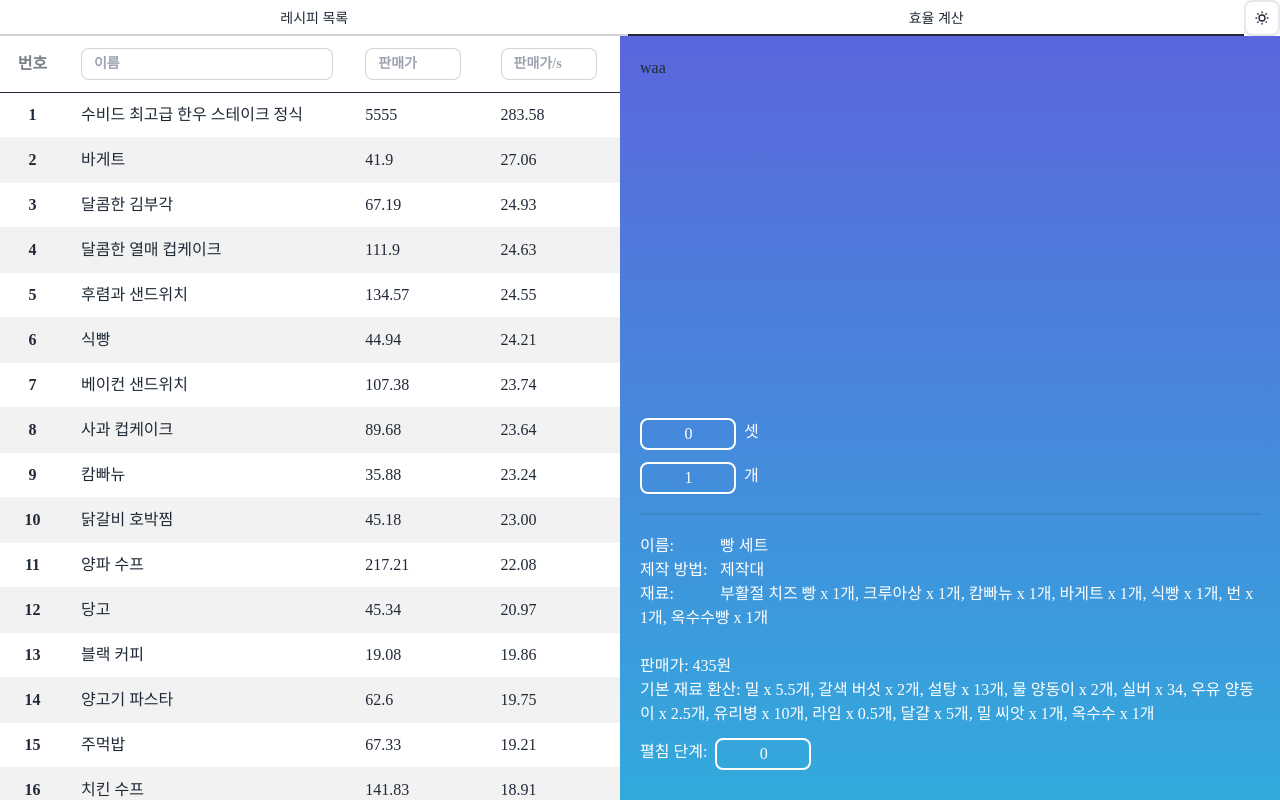
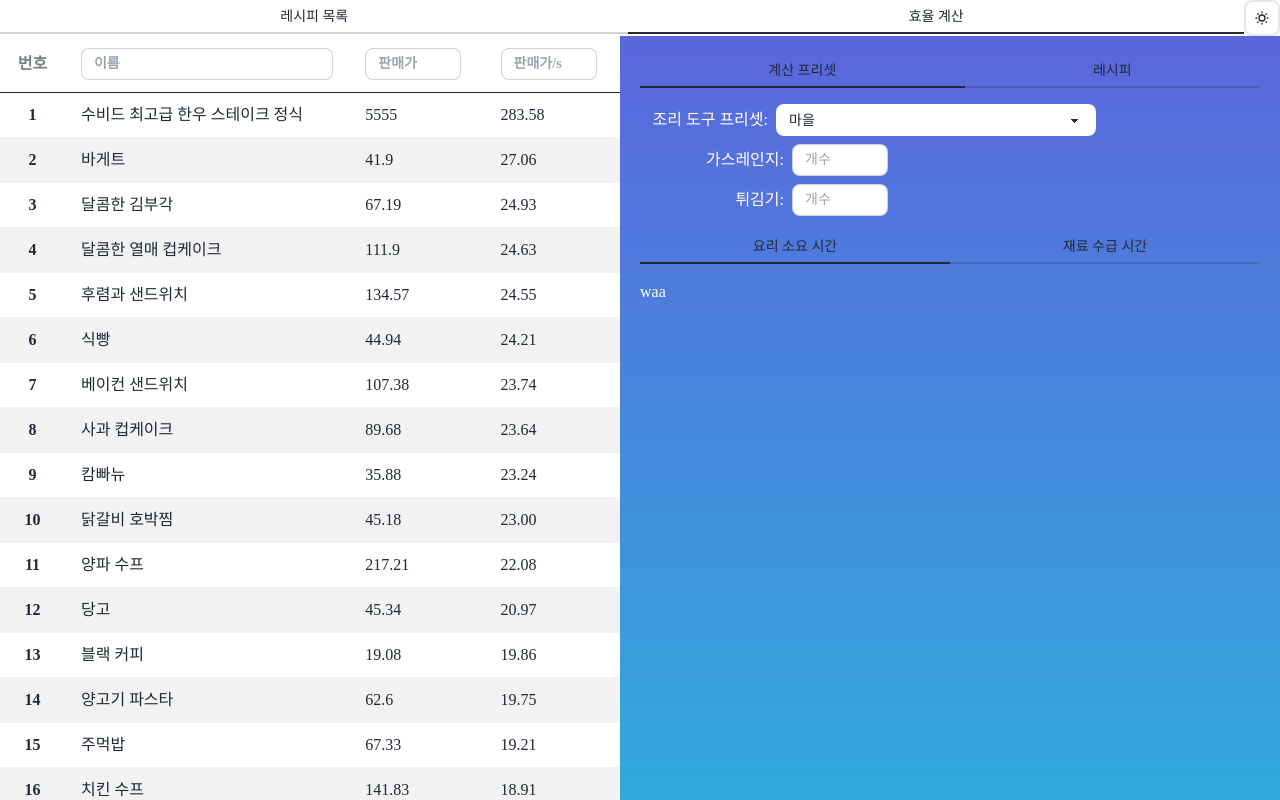
Before and after one commit to kis-75/mcgomserverrecipe, a SvelteKit app: page /efficiency in a window 1280 px wide. Built offline with nearby package versions, Linux system fonts and the light colour scheme; a web font is replaced by a local one.

Commit message:
Update: cooking tool presets
- 프리셋 조정 기능 추가중. WIP

```diff
--- /dev/null
+++ b/src/lib/presets.js
@@ -0,0 +1,36 @@
+/**
+ * @typedef {Object} CookingToolsPreset
+ * @property {number} [가스레인지]
+ * @property {number} [튀김기]
+ */
+
+/** @type {CookingToolsPreset} */
+export const cookingToolsPresetExample = {}; // CookingToolsPreset Type 정의용 객체
+
+/** @type {Object<string, CookingToolsPreset>} */
+const defaultCookingToolsPresets = {
+    "마을": {
+        "가스레인지": 32,
+        "튀김기": 1
+    }
+}
+
+function saveDefaultCookingToolsPresets() {
+    window.localStorage.setItem("presets:cookingTool", JSON.stringify(defaultCookingToolsPresets))
+}
+
+export function getAllCookingToolsPresets() {
+    console.log("loading...")
+    try {
+        const presetEntriesJson = window.localStorage.getItem("presets:cookingTool")
+
+        if (!presetEntriesJson) {
+            saveDefaultCookingToolsPresets()
+            return JSON.parse(JSON.stringify(defaultCookingToolsPresets))
+        }
+        return JSON.parse(presetEntriesJson)
+    } catch (e) {
+        console.log("요리 도구 프리셋 로드 실패")
+        console.log(e)
+    }
+}
--- a/src/routes/+layout.svelte
+++ b/src/routes/+layout.svelte
@@ -8,7 +8,7 @@
 <div class="flex flex-col h-full w-full font-['Gowun_Dodum']">
     <nav>
         <div class="flex flex-row">
-            <div role="tablist" class="tabs tabs-bordered flex-grow">
+            <div role="tablist" class="tabs tabs-bordered flex-grow pb-0.5">
                 <a role="tab" class="tab {$page.url.pathname === `${base}/recipe_list` ? 'tab-active' : ''}"  href="{base}/recipe_list">레시피 목록</a>
                 <a role="tab" class="tab {$page.url.pathname === `${base}/efficiency` ? 'tab-active' : ''}" href="{base}/efficiency">효율 계산</a>
             </div>
--- a/src/routes/efficiency/+page.svelte
+++ b/src/routes/efficiency/+page.svelte
@@ -2,7 +2,10 @@
 <script>
     import EfficiencyTable from "./components/EfficiencyTable.svelte";
     import RecipeDetail from "../recipe_list/components/RecipeDetail.svelte";
-    let selectedRecipeName = $state('빵 세트')
+    import EfficiencyPresetMenu from "./components/EfficiencyPresetMenu.svelte";
+    let selectedRecipeName = $state('')
+
+    let selectedRightPanelTabIndex = $state(0)
 </script>
 
 <div class="h-full w-full min-h-0">
@@ -10,13 +13,27 @@
         <div class="panel left-panel">
             <EfficiencyTable bind:selectedRecipeName={selectedRecipeName} />
         </div>
-        <div class="panel right-panel">
-            <div class="flex flex-col h-full">
-                <!-- TODO 다른걸로 바꿔야됨 -->
-                <div class="flex-1 h-full">waa</div>
-                <div class="flex-1 h-full overflow-y-auto">
-                    <RecipeDetail { selectedRecipeName }/>
+        <div class="panel right-panel ">
+            <div class="flex flex-col h-full text-white">
+                <div role="tablist" class="tabs tabs-bordered mb-4">
+                    <button role="tab" class="tab"
+                        class:tab-active={selectedRightPanelTabIndex === 0}
+                        onclick={() => selectedRightPanelTabIndex = 0}
+                    >계산 프리셋</button>
+                    <button role="tab" class="tab"
+                        class:tab-active={selectedRightPanelTabIndex === 1}
+                        onclick={() => selectedRightPanelTabIndex = 1}
+                    >레시피</button>
                 </div>
+                {#if selectedRightPanelTabIndex === 0}
+                    <div class="flex-1 h-full" style:display={selectedRightPanelTabIndex === 0 ? 'block' : 'none'}>
+                        <EfficiencyPresetMenu/>
+                    </div>
+                {:else if selectedRightPanelTabIndex === 1}
+                    <div class="flex-1 h-full overflow-y-auto" style:display={selectedRightPanelTabIndex === 1 ? 'block' : 'none'}>
+                        <RecipeDetail { selectedRecipeName }/>
+                    </div>
+                {/if}
             </div>
         </div>
     </div>
--- /dev/null
+++ b/src/routes/efficiency/components/EfficiencyPresetMenu.svelte
@@ -0,0 +1,71 @@
+<script>
+    import EfficiencyTableRow from "./EfficiencyTableRow.svelte"
+    import { RECIPES, RecipeExample } from '$lib/recipes.js'
+    import { recipeHandler } from "$lib/recipe_handler"
+    import { calculateRecipeEstimatedTime } from "../calc_efficiency"
+    import { getAllCookingToolsPresets } from "$lib/presets";
+
+    let selectedTabIndex = $state(0)
+
+    /** @type {{[presetName: string]: import("$lib/presets").CookingToolsPreset}} */
+    let cookingToolsPresetEntries = $state(getAllCookingToolsPresets())
+
+    $effect(() => {
+
+    })
+</script>
+
+<div class="flex flex-col">
+    <div class="flex flex-col gap-2 mb-4">
+        <div class="flex flex-row items-center">
+            <p class="w-32 text-right">조리 도구 프리셋:</p>
+            <select class="select select-sm w-full max-w-xs ml-2 text-base-content">
+                <option selected>마을</option>
+            </select>
+        </div>
+        <div class="flex flex-row items-center">
+            <p class="w-36 text-right">가스레인지: </p>
+            <input type="number" placeholder="개수" class="input input-sm input-bordered w-24 ml-2 text-base-content" />
+        </div>
+        <div class="flex flex-row items-center">
+            <p class="w-36 text-right">튀김기: </p>
+            <input type="number" placeholder="개수" class="input input-sm input-bordered w-24 ml-2 text-base-content" />
+        </div>
+
+    </div>
+
+    <div role="tablist" class="tabs tabs-bordered mb-4">
+        <button role="tab" class="tab"
+            class:tab-active={selectedTabIndex === 0}
+            onclick={() => selectedTabIndex = 0}
+        >요리 소요 시간</button>
+        <button role="tab" class="tab"
+            class:tab-active={selectedTabIndex === 1}
+            onclick={() => selectedTabIndex = 1}
+        >재료 수급 시간</button>
+    </div>
+    {#if selectedTabIndex === 0}
+        <div class="flex-1 h-full" style:display={selectedTabIndex === 0 ? 'block' : 'none'}>
+            waa
+        </div>
+    {:else if selectedTabIndex === 1}
+        <div class="flex-1 h-full overflow-y-auto" style:display={selectedTabIndex === 1 ? 'block' : 'none'}>
+            waaa2222
+        </div>
+    {/if}
+
+</div>
+
+<style>
+    /* Chrome, Safari, Edge, Opera */
+    input::-webkit-outer-spin-button,
+    input::-webkit-inner-spin-button {
+       -webkit-appearance: none;
+       margin: 0;
+    }
+
+    /* Firefox */
+    input[type=number] {
+        -moz-appearance: textfield;
+    }
+</style>
--- a/src/routes/efficiency/components/EfficiencyTable.svelte
+++ b/src/routes/efficiency/components/EfficiencyTable.svelte
@@ -13,6 +13,9 @@
     /** @type {number | undefined} */
     let searchPricePerSec = $state()        // 판매가/s
 
+    // { 레시피명: [판매가, pps] },
+    // pps: price per second(판매가/s)
+    /** @type { { [x:string]: [string, string] } } */
     let processedRows = $derived.by(() => {
         // TODO 프리셋 선택 기능 구현 필요.
         const CookingToolsPresets = {
@@ -20,17 +23,8 @@
                 "기구": {
                     "가스레인지": 32,
                     "튀김기": 1
-                },
-                "자리 이동시간": 0
-            },
-            "요리소 3층": {
-                "기구": {
-                    "프라이팬": 5,
-                    "냄비": 5,
-                    "튀김기": 5,
-                },
-                "자리 이동시간": 2
-            },
+                }
+            }
         }
         const cookingToolsConfiguration = CookingToolsPresets['마을']['기구']
 
@@ -51,16 +45,9 @@
             const gatherTime = timeInfo['재료 수급 시간']
             let cookingToolsWaitTime = 0
 
-            if (cookingToolsConfiguration.hasOwnProperty("가스레인지")) {
             const gasRangeQuantity = cookingToolsConfiguration["가스레인지"]
             const fryerQuantity = cookingToolsConfiguration["튀김기"]
             cookingToolsWaitTime = Math.max(gasRangeWaitTime / gasRangeQuantity, fryerWaitTime / fryerQuantity)
-            } else {
-                const potQuantity = cookingToolsConfiguration["가스레인지"]
-                const panQuantity = cookingToolsConfiguration["가스레인지"]
-                const fryerQuantity = cookingToolsConfiguration["튀김기"]
-                cookingToolsWaitTime = Math.max(potWaitTime / potQuantity, panWaitTime / panQuantity, fryerWaitTime / fryerQuantity)
-            }
 
             const minimumRequiredTime = gatherTime + Math.max(cookingToolsUseTime, cookingToolsWaitTime)
             const salesPrice = recipeInfo['판매가'] || ''
@@ -114,12 +101,9 @@
         return result
     })
 
+</script>
 
 
-
-</script>
-
-<div class="overflow-x-auto">
 <table class="table table-zebra">
     <!-- head -->
     <thead>
@@ -141,7 +125,7 @@
         {/each}
     </tbody>
 </table>
-</div>
+
 
 <style>
     /* Chrome, Safari, Edge, Opera */
```
Lines whose indentation alone changed are shown as unchanged.
